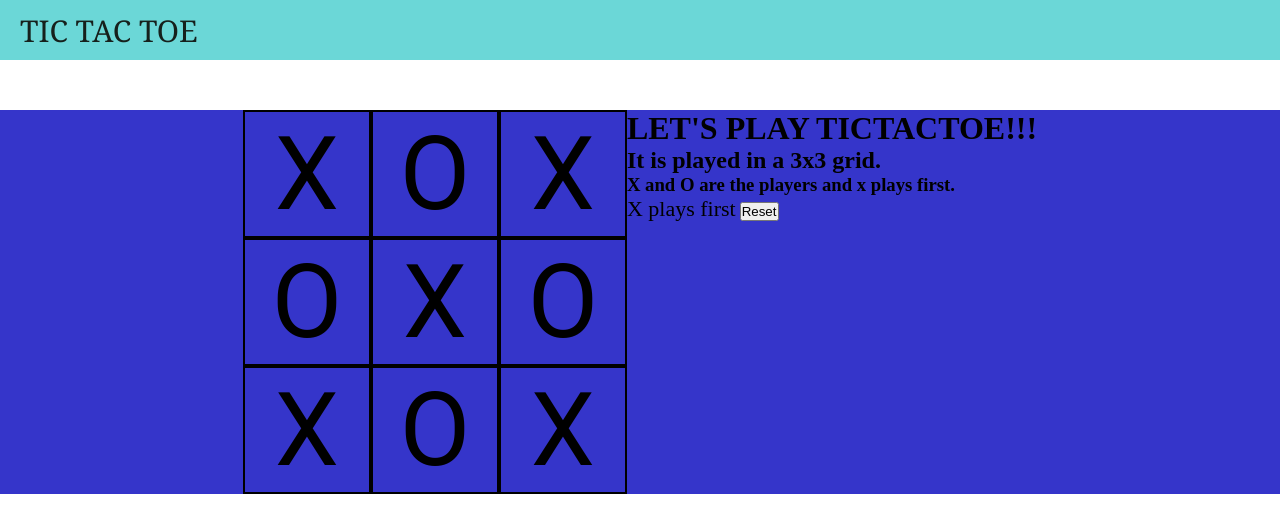
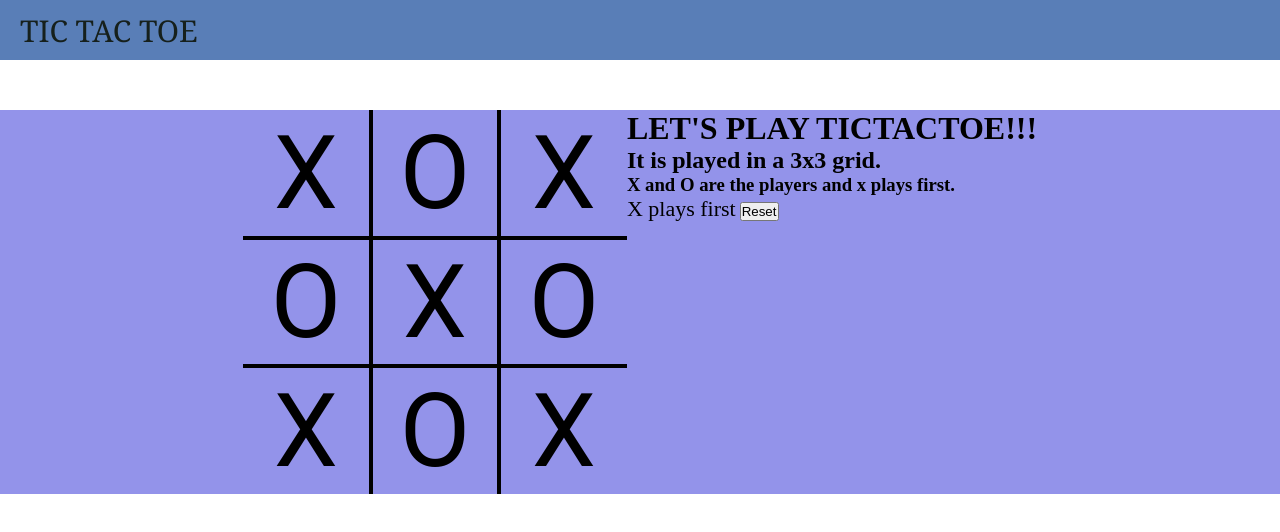
Before and after one commit to nightcrawler0112/tictactoe, a plain HTML site: page index.html in a window 1280 px wide. Drawn offline with Linux system fonts and the light colour scheme.

Commit message:
skeleton complete

```diff
--- a/index.html
+++ b/index.html
@@ -18,15 +18,15 @@
 
      <div class="gamecontainer">
         <div class="container">
-            <div class="box"> <span class ="boxtext">X</span> </div>
-            <div class="box"> <span class ="boxtext">O</span> </div>
-            <div class="box"> <span class ="boxtext">X</span> </div>
-            <div class="box"> <span class ="boxtext">O</span> </div>
-            <div class="box"> <span class ="boxtext">X</span> </div>
-            <div class="box"> <span class ="boxtext">O</span> </div>
-            <div class="box"> <span class ="boxtext">X</span> </div>
-            <div class="box"> <span class ="boxtext">O</span> </div>
-            <div class="box"> <span class ="boxtext">X</span> </div>
+            <div class="box bt-0 bl-0"> <span class ="boxtext ">X</span> </div>
+            <div class="box bt-0"> <span class ="boxtext">O</span> </div>
+            <div class="box bt-0 br-0"> <span class ="boxtext">X</span> </div>
+            <div class="box bl-0"> <span class ="boxtext">O</span> </div>
+            <div class="box "> <span class ="boxtext">X</span> </div>
+            <div class="box br-0"> <span class ="boxtext">O</span> </div>
+            <div class="box bl-0 bb-0"> <span class ="boxtext">X</span> </div>
+            <div class="box bb-0"> <span class ="boxtext">O</span> </div>
+            <div class="box bb-0 br-0"> <span class ="boxtext">X</span> </div>
 
         </div>
 
--- a/style.css
+++ b/style.css
@@ -8,7 +8,7 @@
 
 nav {
 
-    background-color: rgb(107, 215, 215);
+    background-color: rgb(89, 126, 183);
     color: rgb(22, 32, 28);
 
     display: flex;
@@ -28,7 +28,7 @@ nav ul{
 }
 
 .gamecontainer{
-         background-color: rgb(53, 53, 202);
+         background-color: rgb(147, 147, 234);
          display: flex;
 
          justify-content: center;
@@ -57,7 +57,7 @@ nav ul{
         }
 
         .box:hover{
-            background-color: rgb(172, 147, 198);
+            background-color: rgb(147, 187, 198);
         }
 
         .info {
@@ -72,3 +72,19 @@ nav ul{
         .gameInfo h1{
             font-size: 2.5rem;
         }
+
+        .br-0{
+            border-right: 0;
+        }
+
+        .bl-0{
+            border-left: 0;
+        }
+
+        .bt-0{
+            border-top: 0;
+        }
+
+        .bb-0{
+            border-bottom: 0;
+        }
```
